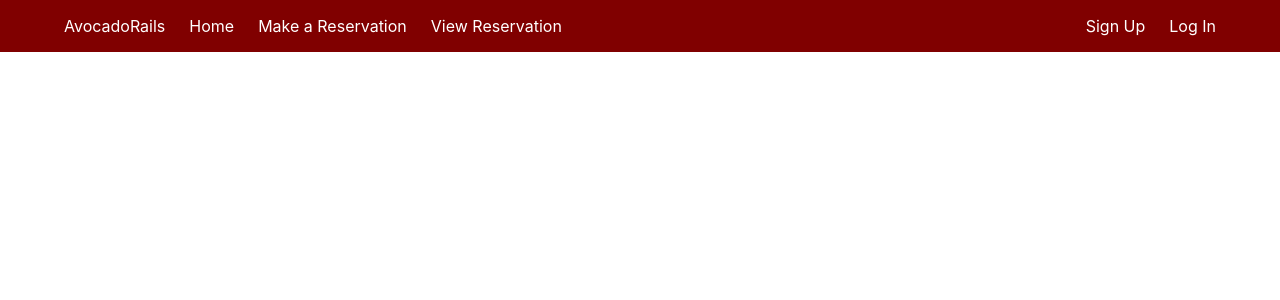
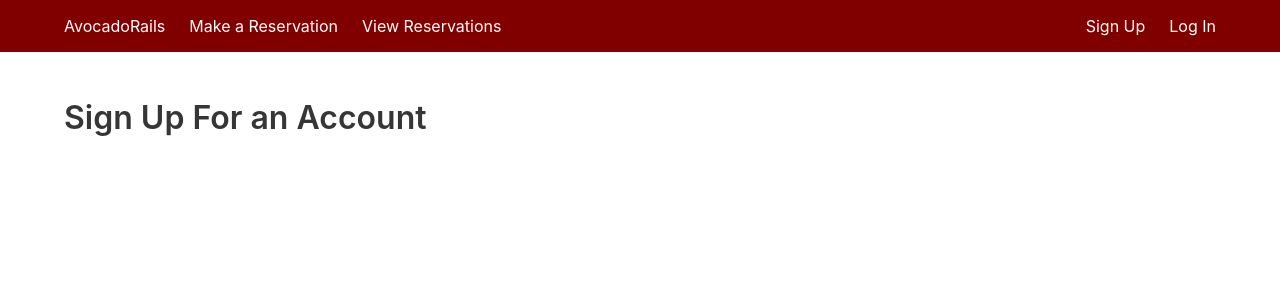
Before and after one commit to ahalyasanjiv/RailroadProject, a Flask app: page / in a window 1280 px wide. Shown: the top 300 px of the page. Run offline with Flask 2, Linux system fonts and the light colour scheme; some libraries are stand-ins or nearby versions.

Commit message:
Added view reservations

```diff
--- a/rrapp/routes.py
+++ b/rrapp/routes.py
@@ -105,3 +105,12 @@ def confirmReservation():
 		db.session.commit()
 		session.pop('trip_info', None)
 		return redirect(url_for('index'))
+
+@app.route('/viewreservations', methods=['GET','POST'])
+def viewReservations():
+	if 'user' not in session:
+		return render_template('index.html')
+	else:
+		passenger_info = Passenger.get_passenger_info(session['user'])
+		reservations = Reservation.get_passenger_reservations(passenger_info['passenger_id'])
+		return render_template('viewreservations.html', reservations=reservations)
--- a/rrapp/templates/base.html
+++ b/rrapp/templates/base.html
@@ -14,22 +14,17 @@
 	<nav class="navbar is-dark" style="background-color:#800000" role="navigation">
 		<div class="container">
 			<div class="logo">
-				<a class="navbar-brand" href="/"><div class='navbar-item'>AvocadoRails</div></a>
+				<a class="navbar-brand" href="{{ url_for('index') }}"><div class='navbar-item'>AvocadoRails</div></a>
 			</div>
 			<div class="navbar-menu">
 				<div class="navbar-start">
-					<a class="navbar-item" href="/">Home</a>
 					<a class="navbar-item" href="{{ url_for('chooseTrip') }}">Make a Reservation</a>
-					<a class="navbar-item" href="/">View Reservation</a>
+					<a class="navbar-item" href="{{ url_for('viewReservations') }}">View Reservations</a>
 				</div>
 				<div class="navbar-end">
 
 					{% if session['user'] %}
-					<!-- <div id="user-icon"> -->
-						<!-- <img src=""> -->
 						<a class="navbar-item" href="{{ url_for('logout') }}">Log Out</a>
-
-					<!-- </div> -->
 					{% else %}
 					<a class="navbar-item" href="{{ url_for('signup') }}">Sign Up</a>
 					<a class="navbar-item" href="{{ url_for('login') }}">Log In</a>
--- a/rrapp/templates/choosetrip.html
+++ b/rrapp/templates/choosetrip.html
@@ -35,8 +35,8 @@
 		    {% for train in available_trains %}
 		    	<div class="notification is-dark">
 					<input type="radio" name="train" value={{ train.train_id }} class="is-pulled-right">
-				  	<h2 class="title is-2">Train {{ train.train_id }}</h2>
-				  	<h2 class="subtitle is-3">{{ train.time_in }}&emsp;&#8658;&emsp;{{ train.time_out }}</h2>
+				  	<h2 class="title is-4">Train {{ train.train_id }}</h2>
+				  	<h2 class="subtitle is-5">{{ train.time_in }}&emsp;&#8658;&emsp;{{ train.time_out }}</h2>
 				</div>
 		    {% endfor %}
 			<input type="submit" name="submit" id="chooseReservation" value="Confirm Reservation" class="button is-dark">
--- a/rrapp/templates/index.html
+++ b/rrapp/templates/index.html
@@ -1,6 +1,12 @@
 {% extends "base.html" %}
 {% block content %}
-<div class="section">
-	{{ resID }}
+{% if not session['user'] %}
+<div class="hero-body">
+  <div class="container">
+    <h1 class="title">
+      Sign Up For an Account
+    </h1>
+  </div>
 </div>
+{% endif %}
 {% endblock %}
```
Also changed, not shown: rrapp/models.py (+20 -0 lines), rrapp/templates/viewreservations.html (added, +38 -0 lines).
